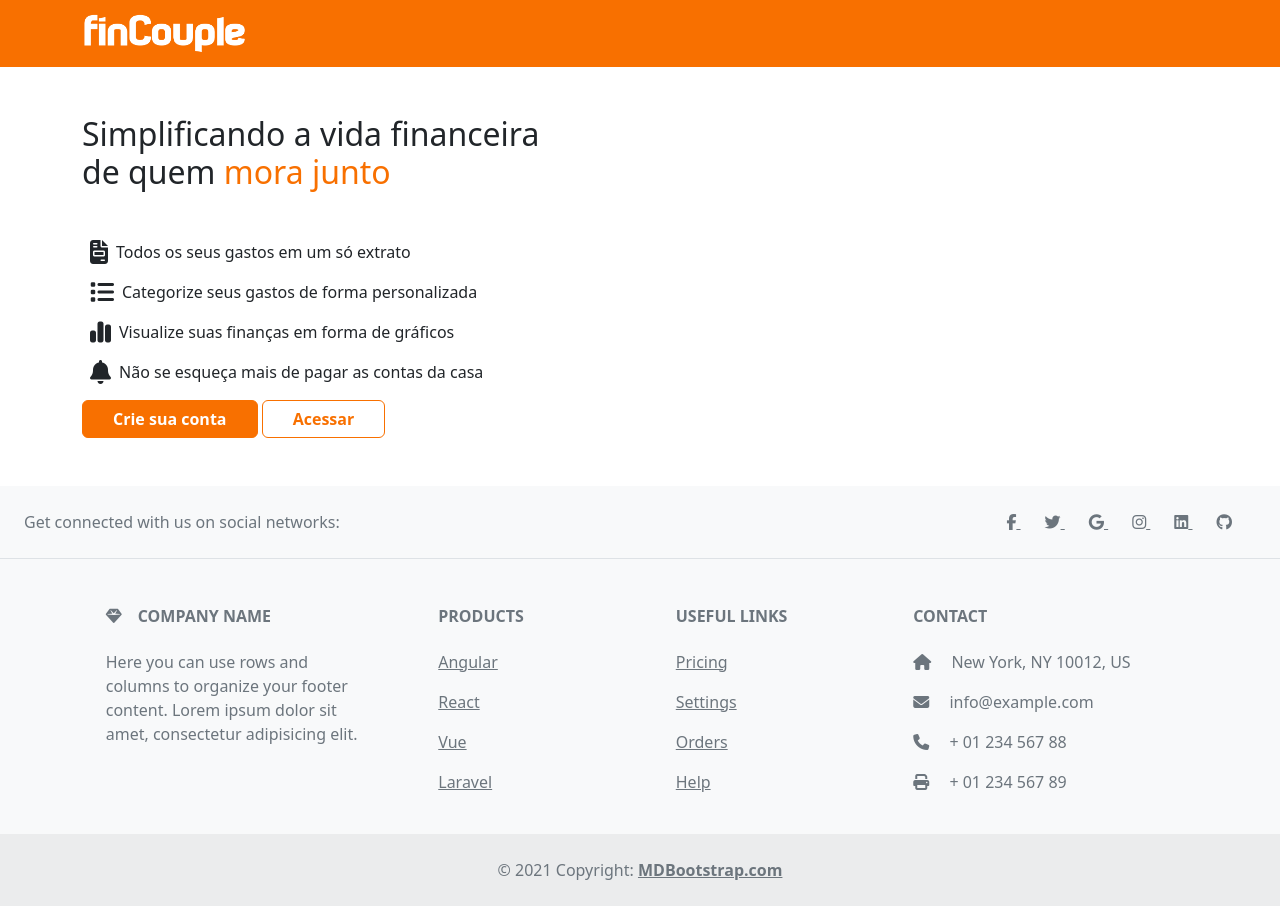
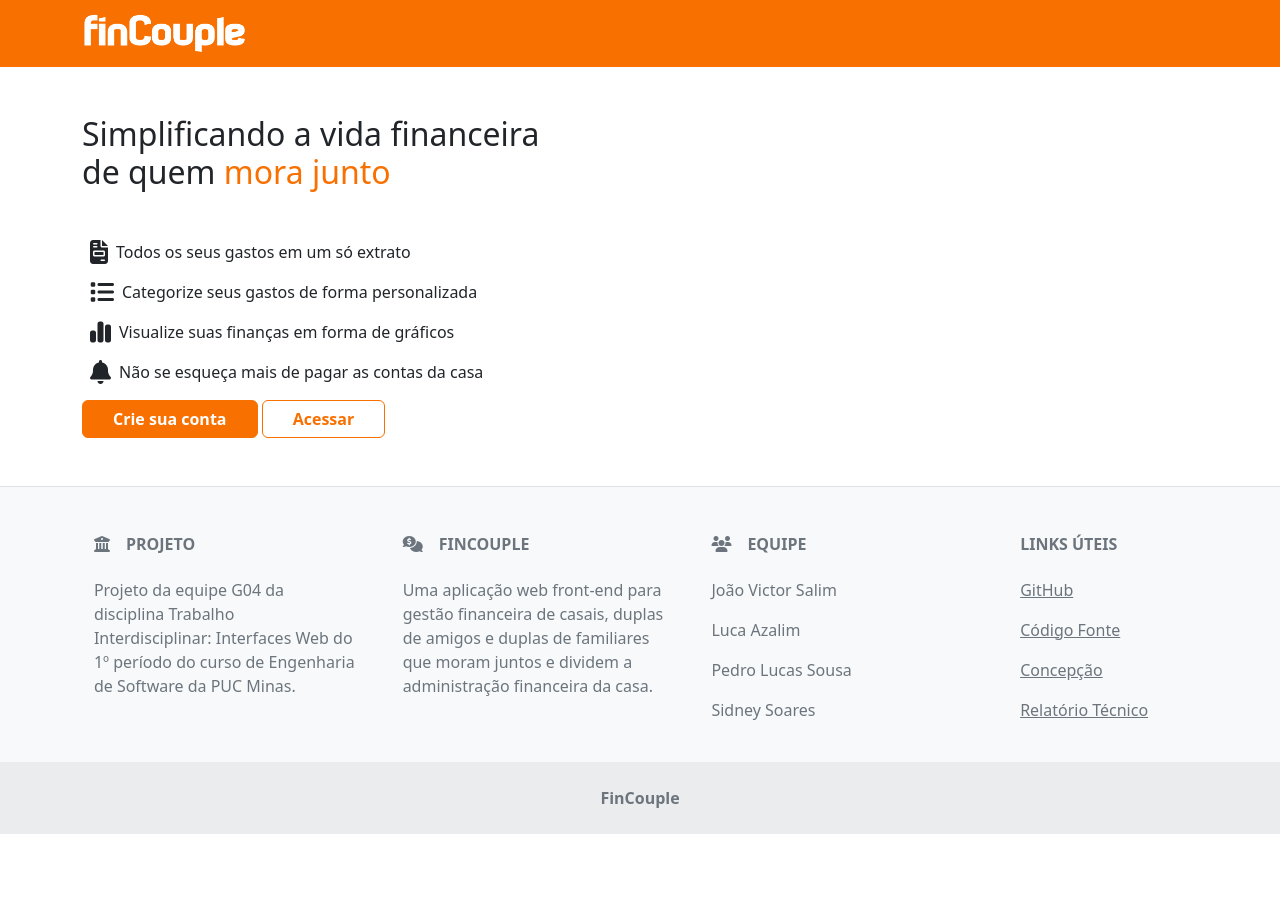
Before and after one commit to lucaazalim/tiaw-fincouple, a website: page codigo/index.html in a window 1280 px wide. After the commit the page ends 834 px from the top, so only its background shows below. Drawn offline with nearby package versions, Linux system fonts and the light colour scheme.

Commit message:
Implementando footer.

```diff
--- a/codigo/includes/footer.html
+++ b/codigo/includes/footer.html
@@ -1,122 +1,66 @@
-<!-- Footer -->
 <footer class="text-center text-lg-start bg-light text-muted mt-5">
-    <!-- Section: Social media -->
-    <section class="d-flex justify-content-center justify-content-lg-between p-4 border-bottom">
-      <!-- Left -->
-      <div class="me-5 d-none d-lg-block">
-        <span>Get connected with us on social networks:</span>
-      </div>
-      <!-- Left -->
+	<section class="border-top">
+		<div class="container text-center text-md-start mt-5">
+			<div class="row mt-3">
 
-      <!-- Right -->
-      <div>
-        <a href="" class="me-4 text-reset">
-          <i class="fab fa-facebook-f"></i>
-        </a>
-        <a href="" class="me-4 text-reset">
-          <i class="fab fa-twitter"></i>
-        </a>
-        <a href="" class="me-4 text-reset">
-          <i class="fab fa-google"></i>
-        </a>
-        <a href="" class="me-4 text-reset">
-          <i class="fab fa-instagram"></i>
-        </a>
-        <a href="" class="me-4 text-reset">
-          <i class="fab fa-linkedin"></i>
-        </a>
-        <a href="" class="me-4 text-reset">
-          <i class="fab fa-github"></i>
-        </a>
-      </div>
-      <!-- Right -->
-    </section>
-    <!-- Section: Social media -->
-
-    <!-- Section: Links  -->
-    <section class="">
-      <div class="container text-center text-md-start mt-5">
-        <!-- Grid row -->
-        <div class="row mt-3">
-          <!-- Grid column -->
 				<div class="col-md-3 col-lg-4 col-xl-3 mx-auto mb-4">
-            <!-- Content -->
 					<h6 class="text-uppercase fw-bold mb-4">
-              <i class="fas fa-gem me-3"></i>Company name
+						<i class="fa-solid fa-building-columns me-3"></i>Projeto
 					</h6>
 					<p>
-              Here you can use rows and columns to organize your footer content. Lorem ipsum
-              dolor sit amet, consectetur adipisicing elit.
+						Projeto da equipe G04 da disciplina Trabalho Interdisciplinar: Interfaces Web do 1º período do curso de
+						Engenharia de Software da PUC Minas.
 					</p>
 				</div>
-          <!-- Grid column -->
 
-          <!-- Grid column -->
-          <div class="col-md-2 col-lg-2 col-xl-2 mx-auto mb-4">
-            <!-- Links -->
+				<div class="col-md-3 col-lg-4 col-xl-3 mx-auto mb-4">
 					<h6 class="text-uppercase fw-bold mb-4">
-              Products
+						<i class="fa-solid fa-comments-dollar me-3"></i>FinCouple
 					</h6>
 					<p>
-              <a href="#!" class="text-reset">Angular</a>
+						Uma aplicação web front-end para gestão financeira de casais, duplas de amigos e duplas de familiares que
+						moram juntos e dividem a administração financeira da casa.
+					</p>
+				</div>
+
+				<div class="col-md-3 col-lg-4 col-xl-3 mx-auto mb-4">
+					<h6 class="text-uppercase fw-bold mb-4">
+						<i class="fa-solid fa-users me-3"></i>Equipe
+					</h6>
+					<p>João Victor Salim</p>
+					<p>Luca Azalim</p>
+					<p>Pedro Lucas Sousa</p>
+					<p>Sidney Soares</p>
+				</div>
+
+				<div class="col-md-3 col-lg-2 col-xl-2 mx-auto mb-4">
+					<h6 class="text-uppercase fw-bold mb-4">
+						Links Úteis
+					</h6>
+					<p>
+						<a href="https://github.com/ICEI-PUC-Minas-PPLES-TI/plf-es-2023-1-ti1-0385200-fincouple"
+							class="text-reset">GitHub</a>
 					</p>
 					<p>
-              <a href="#!" class="text-reset">React</a>
+						<a href="https://github.com/ICEI-PUC-Minas-PPLES-TI/plf-es-2023-1-ti1-0385200-fincouple/tree/master/codigo"
+							class="text-reset">Código Fonte</a>
 					</p>
 					<p>
-              <a href="#!" class="text-reset">Vue</a>
+						<a href="https://github.com/ICEI-PUC-Minas-PPLES-TI/plf-es-2023-1-ti1-0385200-fincouple/tree/master/docs/concepcao"
+							class="text-reset">Concepção</a>
 					</p>
 					<p>
-              <a href="#!" class="text-reset">Laravel</a>
+						<a href="https://github.com/ICEI-PUC-Minas-PPLES-TI/plf-es-2023-1-ti1-0385200-fincouple/tree/master/docs/relatorio"
+							class="text-reset">Relatório Técnico</a>
 					</p>
 				</div>
-          <!-- Grid column -->
 
-          <!-- Grid column -->
-          <div class="col-md-3 col-lg-2 col-xl-2 mx-auto mb-4">
-            <!-- Links -->
-            <h6 class="text-uppercase fw-bold mb-4">
-              Useful links
-            </h6>
-            <p>
-              <a href="#!" class="text-reset">Pricing</a>
-            </p>
-            <p>
-              <a href="#!" class="text-reset">Settings</a>
-            </p>
-            <p>
-              <a href="#!" class="text-reset">Orders</a>
-            </p>
-            <p>
-              <a href="#!" class="text-reset">Help</a>
-            </p>
 			</div>
-          <!-- Grid column -->
-
-          <!-- Grid column -->
-          <div class="col-md-4 col-lg-3 col-xl-3 mx-auto mb-md-0 mb-4">
-            <!-- Links -->
-            <h6 class="text-uppercase fw-bold mb-4">Contact</h6>
-            <p><i class="fas fa-home me-3"></i> New York, NY 10012, US</p>
-            <p>
-              <i class="fas fa-envelope me-3"></i>
-              info@example.com
-            </p>
-            <p><i class="fas fa-phone me-3"></i> + 01 234 567 88</p>
-            <p><i class="fas fa-print me-3"></i> + 01 234 567 89</p>
-          </div>
-          <!-- Grid column -->
-        </div>
-        <!-- Grid row -->
 		</div>
 	</section>
-    <!-- Section: Links  -->
 
-    <!-- Copyright -->
 	<div class="text-center p-4" style="background-color: rgba(0, 0, 0, 0.05);">
-      © 2021 Copyright:
-      <a class="text-reset fw-bold" href="https://mdbootstrap.com/">MDBootstrap.com</a>
+		<strong>FinCouple</strong>
 	</div>
-    <!-- Copyright -->
+
 </footer>
-  <!-- Footer -->
```
Lines whose indentation alone changed are shown as unchanged.
